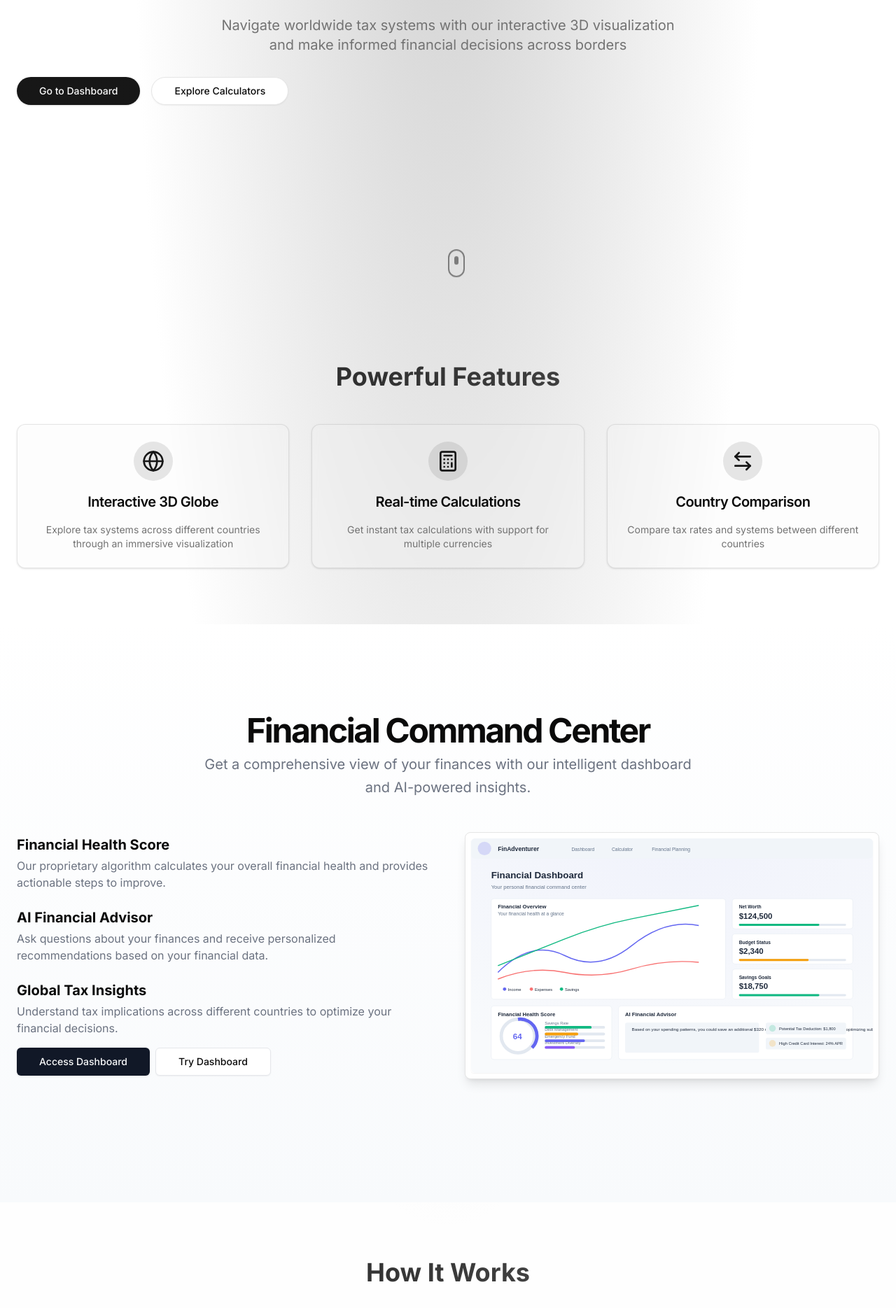
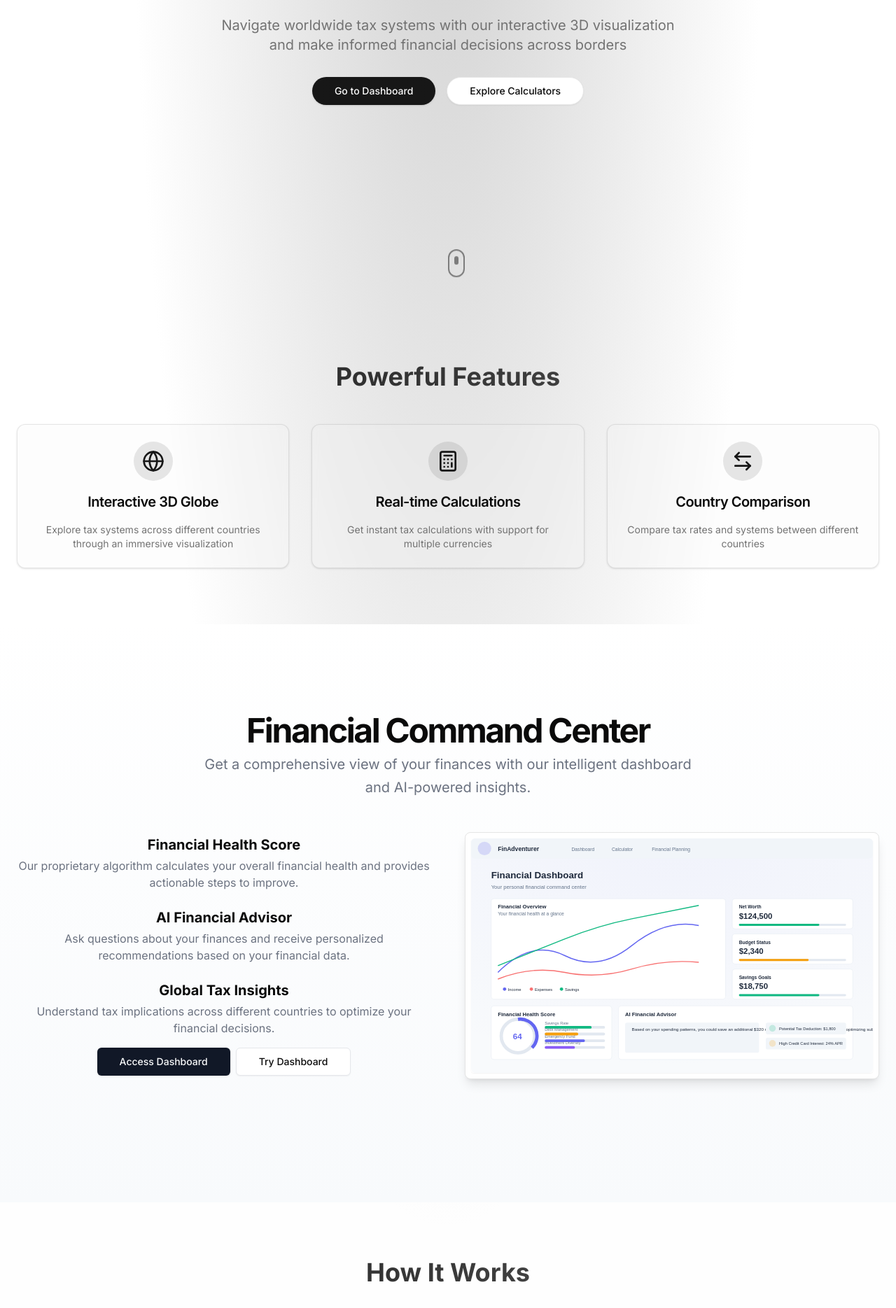
Before and after one commit to TheMarcellVarga/personal-finance-webapp, a Next.js app: page / in a window 1280 px wide. Shown: the part 362-2231 px from the top of the page at 70% size. Built offline with nearby package versions, Linux system fonts and the light colour scheme.

Commit message:
Enhance layout and alignment in Home page components
- Adjust flexbox properties to center align elements in the Home page, improving visual consistency.
- Update container classes to ensure proper alignment and spacing across various sections, enhancing overall user experience.

```diff
--- a/app/page.tsx
+++ b/app/page.tsx
@@ -32,7 +32,7 @@ export default function Home() {
           </p>
           <div className="animate-in fade-in slide-in-from-bottom-10 duration-1000 delay-300">
             <SignedIn>
-              <div className="flex items-center space-x-4">
+              <div className="flex items-center space-x-4 justify-center">
                 <Link href="/dashboard">
                   <Button
                     size="lg"
@@ -122,7 +122,7 @@ export default function Home() {
 
       {/* Dashboard Showcase Section */}
       <section className="w-full py-12 md:py-24 lg:py-32 bg-gradient-to-b from-white to-slate-50">
-        <div className="container px-4 md:px-6">
+        <div className="container mx-auto px-4 md:px-6 flex flex-col items-center justify-center text-center">
           <div className="flex flex-col items-center justify-center space-y-4 text-center">
             <div className="space-y-2">
               <h2 className="text-3xl font-bold tracking-tighter sm:text-4xl md:text-5xl">Financial Command Center</h2>
@@ -159,7 +159,7 @@ export default function Home() {
                   </div>
                 </li>
               </ul>
-              <div className="flex flex-col gap-2 min-[400px]:flex-row">
+              <div className="flex flex-col gap-2 min-[400px]:flex-row justify-center">
                 <Link
                   href="/dashboard"
                   className="inline-flex h-10 items-center justify-center rounded-md bg-gray-900 px-8 text-sm font-medium text-gray-50 shadow transition-colors hover:bg-gray-900/90 focus-visible:outline-none focus-visible:ring-1 focus-visible:ring-gray-950 disabled:pointer-events-none disabled:opacity-50"
@@ -250,7 +250,7 @@ export default function Home() {
                 Join thousands of users who are making informed financial decisions across borders
               </p>
               <SignedIn>
-                <div className="flex items-center space-x-4">
+                <div className="flex items-center space-x-4 justify-center">
                   <Link href="/dashboard">
                     <Button
                       size="lg"
```
